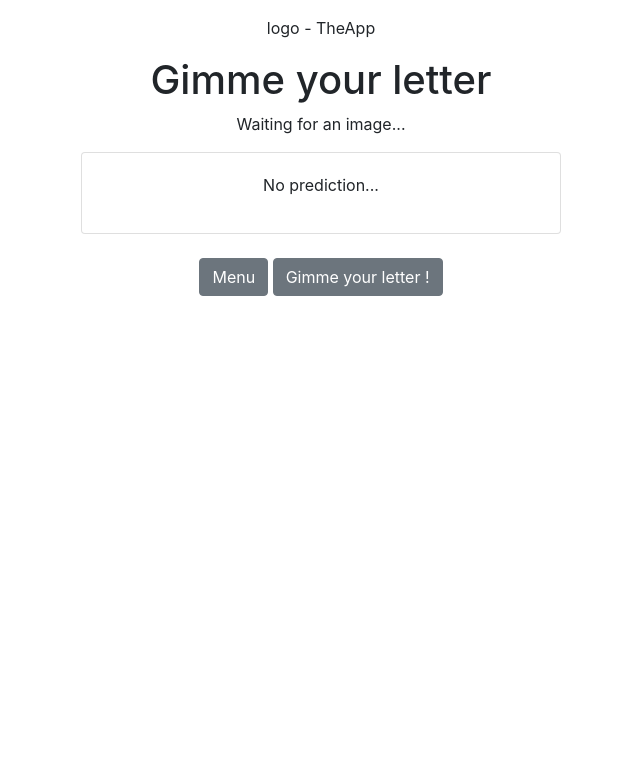
After one commit to CY-Tech-NLP-DL-UC/optical-character-recognition, a Flask app: template ocrapi/templates/results_handwritten.html in a window 1280 px wide. The commit adds this page. Shown: the top 783 px of the page, without its empty margins (319-959 px from the left). Run offline with Flask 2, Linux system fonts and the light colour scheme; the template is opened without the code that fills it, so the values that code supplies are empty; parts of the project's set-up code (start-up, migrations or seed data) failed here and were passed over; some libraries are stand-ins or nearby versions.

Commit message:
Integration of GimmeYourLetter in the API

```diff
--- a/ocrapi/HTR/src/Model.py
+++ b/ocrapi/HTR/src/Model.py
@@ -7,6 +7,8 @@ import numpy as np
 import tensorflow.compat.v1 as tf
 tf.disable_v2_behavior()
 import os
+
+from pathlib import Path
 
 print(tf.__version__)
 
@@ -141,8 +143,9 @@ class Model:
 		sess=tf.Session() # TF session
 
 		saver = tf.train.Saver(max_to_keep=1) # saver saves model to file
+		model_path = Path(__file__).resolve().parent.parent / "model"
 		modelDir = '../model/'
-		latestSnapshot = tf.train.latest_checkpoint(modelDir) # is there a saved model?
+		latestSnapshot = tf.train.latest_checkpoint(model_path) # is there a saved model?
 
 		# if model must be restored (for inference), there must be a snapshot
 		if self.mustRestore and not latestSnapshot:
--- a/ocrapi/main.py
+++ b/ocrapi/main.py
@@ -6,6 +6,9 @@ from werkzeug.utils import secure_filename
 
 from lp_prediction_pytorch.lp_prediction import get_prediction
 from pl_detection import pl_detection
+
+from HTR.src import extractLetter
+
 
 # from .pl_detection.pl_detection import pl_detection
 
@@ -66,9 +69,37 @@ def plate():
     return render_template("license_plate.html",
             logo=rel_path_logo)
 
-@app.route("/gimme_your_letter")
+@app.route("/gimme_your_letter", methods=["GET", "POST"])
 def letter():
-    return render_template("handwritten.html")
+
+    if request.method == "POST":
+        if "file" not in request.files:
+            flash("No file part")
+            return redirect(request.url)
+        file = request.files["file"]
+        if file.filename == "":
+            flash("No selected file")
+            return redirect(request.url)
+        if file:
+            filename = secure_filename(file.filename)
+            original_path = app.config["UPLOAD_FOLDER"] / filename
+            original_rel_path = Path("..") / ".." / "static" / "uploads" / filename
+            file.save(original_path)
+            print(original_path)
+            response = extractLetter.main(str(original_path))
+
+            # je suis pas très sûre de ce à quoi ça sert ça
+            # plate_rel_path = Path("..") / "static" / "outputs" / filename
+        return render_template(
+            "results_handwritten.html",
+            logo=rel_path_logo,
+            original_img=original_rel_path,
+            response=response,
+        )
+    return render_template("handwritten.html",
+            logo=rel_path_logo)
+
+    #return render_template("handwritten.html")
 
 @app.route("/")
 def home():
@@ -89,4 +120,4 @@ def recognize_text_pytorch():
         return jsonify({"prediction": content})
 
 if __name__ == '__main__':
-    app.run(port=5139)
+    app.run(port=5131)
--- /dev/null
+++ b/ocrapi/templates/results_handwritten.html
@@ -0,0 +1,65 @@
+
+
+<html lang="en">
+<head>
+    <meta charset="UTF-8">
+    <meta name="viewport" content="width=device-width, initial-scale=1.0">
+    <link rel="stylesheet" href="https://stackpath.bootstrapcdn.com/bootstrap/4.2.1/css/bootstrap.min.css" integrity="sha384-GJzZqFGwb1QTTN6wy59ffF1BuGJpLSa9DkKMp0DgiMDm4iYMj70gZWKYbI706tWS" crossorigin="anonymous">
+    <title>Gimme your letter !</title>
+</head>
+<body style="overflow-y: scroll;" class="d-flex flex-row justify-content-center m-3">
+
+<main>
+    <div align="center">
+        <div>
+        {% if logo %}
+        <img src={{logo}} alt="{{logo}}"/>
+        {% else %}
+        <p align="center">logo - TheApp</p>
+        {% endif %}
+        </div>
+
+        <div>
+            <h1>Gimme your letter</h1>
+        </div>
+
+    </div>
+
+    <div align="center">
+        <div>
+            {% if original_img %}
+            <p align="left">Your letter : </p>
+            <img src={{original_img}} alt="{{original_img}}" height="400", width="400" align="center">
+            {% else %}
+            <p>Waiting for an image...</p>
+            {% endif %}
+
+            <div class="card" style="width: 30rem;">
+                <div class="card-body">
+                {% if response %}
+                <p align="left"><b>Here is your letter : </b></p>
+                <p align="left">{{response}}</p>
+                </div>
+            </div>
+                {% else %}
+                <p>No prediction...</p>
+                {% endif %}
+        </div>
+    </div>
+    <div align="center">
+        <br>
+        <a href="/">
+            <button type=submit class="btn btn-secondary mb-2"> Menu </button>
+        </a>
+        <a href="/gimme_your_letter">
+            <button type=submit class="btn btn-secondary mb-2"> Gimme your letter ! </button>
+        </a>
+    </div>
+
+
+
+</main>
+</body>
+
+
+</html>
```
Also changed, not shown: ocrapi/HTR/src/TranslateHandwriting.py (+7 -3 lines), ocrapi/HTR/src/example.py (deleted, +0 -23 lines), ocrapi/HTR/src/extractLetter.py (added, +29 -0 lines), ocrapi/templates/handwritten.html (+32 -2 lines), ocrapi/static/outputs/extracted_plate.jpg, ocrapi/static/uploads/image_test.jpg (added), ocrapi/static/uploads/letters.png (added), ocrapi/static/uploads/lettre2.jpg (added), ocrapi/static/uploads/plate.png (added), ocrapi/templates/license_plate.html (line endings or trailing spaces).
